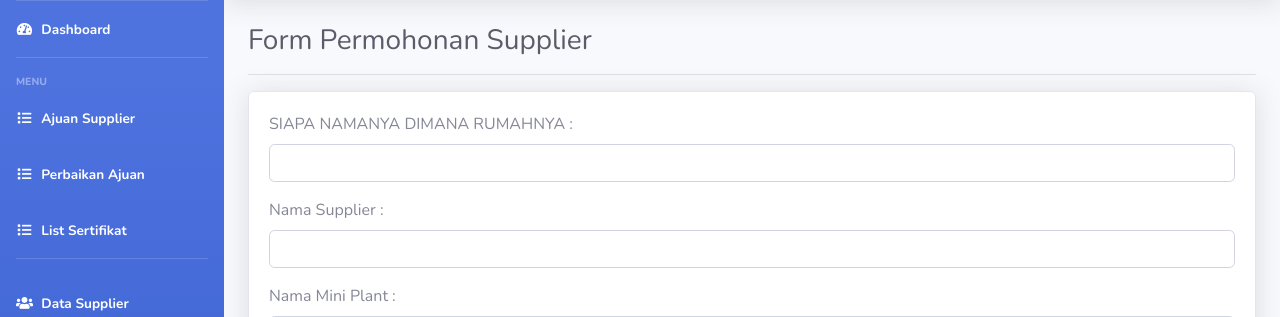
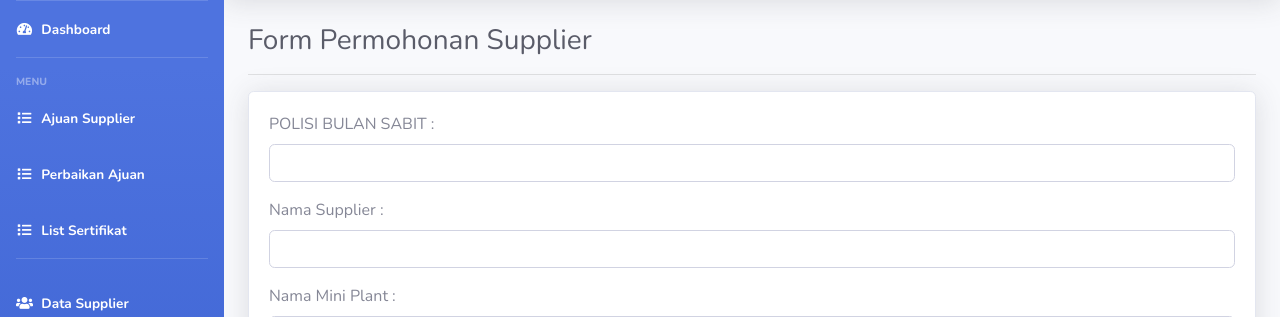
Before and after one commit to ranggamyd/cpib, a CodeIgniter app: page /cpib/pengajuan in a window 1280 px wide. Shown: the part 70-387 px from the top of the page. Run offline with CodeIgniter, Linux system fonts and the light colour scheme.

Commit message:
polisi bulan sabit

```diff
--- a/application/views/admin/ajuan_supplier.php
+++ b/application/views/admin/ajuan_supplier.php
@@ -7,7 +7,7 @@
         <div class="card-body">
             <form action="<?php echo base_url('pengajuan/tambah_pengajuan') ?>" method="post">
                 <input type="hidden" name="kd_supplier" id="kd_supplier" value="">
-                <label for="nama_supplier">SIAPA NAMANYA DIMANA RUMAHNYA :</label>
+                <label for="nama_supplier">POLISI BULAN SABIT :</label>
                 <input type="text" name="nama_supplier" id="nama_supplier" class="form-control mb-3">
                 <label for="nama_supplier">Nama Supplier :</label>
                 <input type="text" name="nama_supplier" id="nama_supplier" class="form-control mb-3">
```
